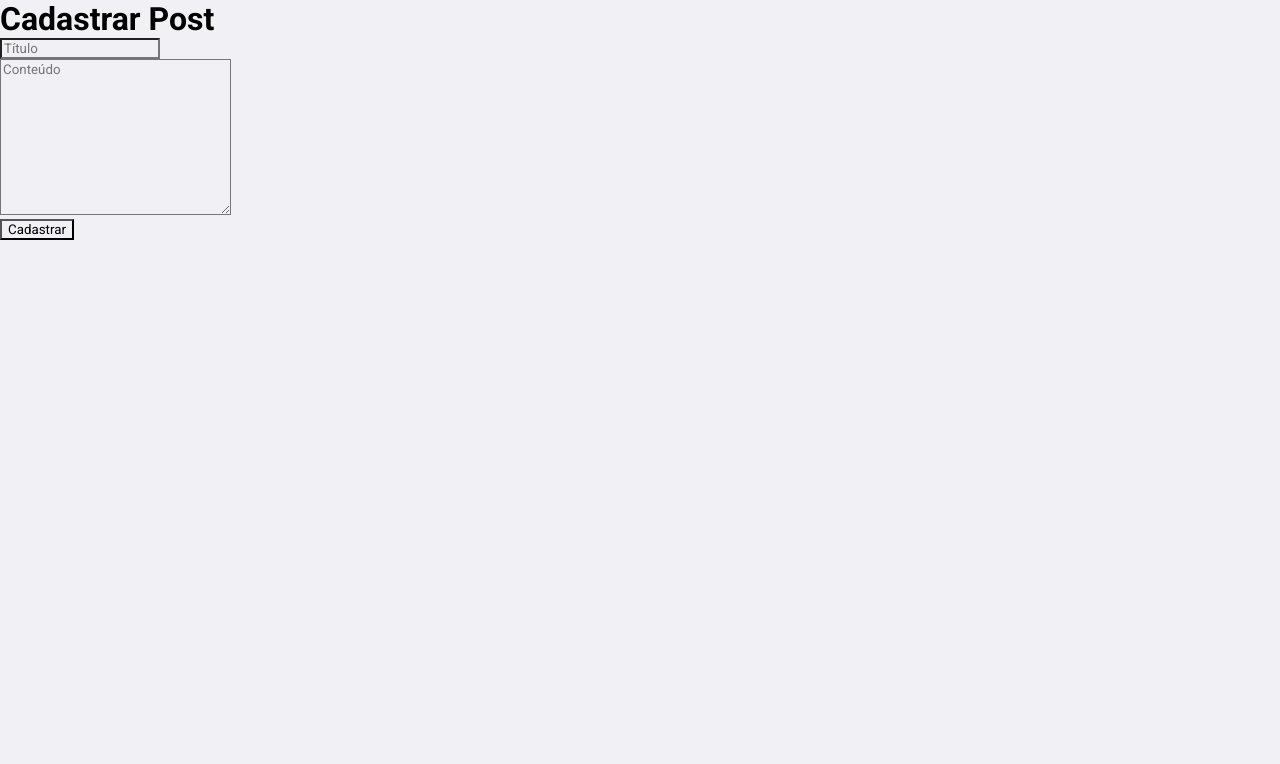
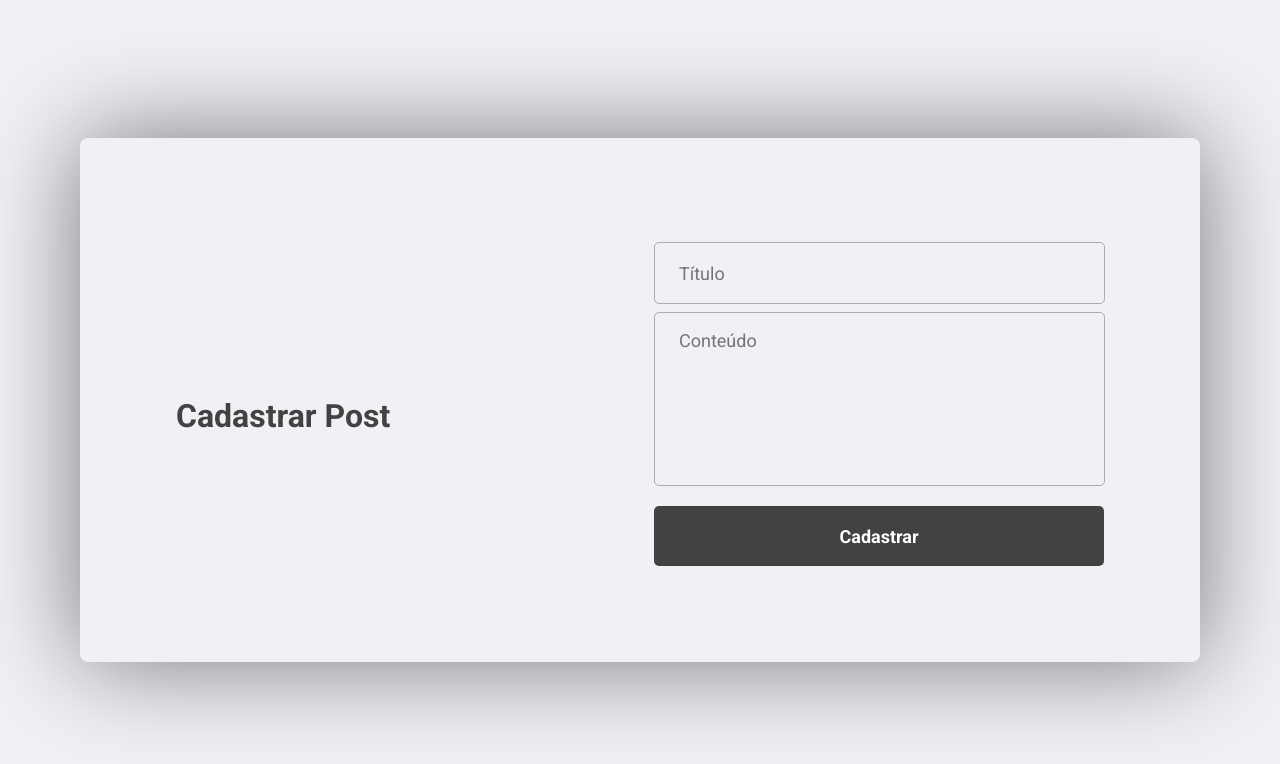
Before and after one commit to PauloVx/Desafio-Marlin, an Angular app: page /create in a window 1280 px wide. Shown: the top 764 px of the page. Built offline with nearby package versions, Linux system fonts and the light colour scheme.

Commit message:
Estilização da pagina de criação

```diff
--- a/src/app/create-post/create-post.component.html
+++ b/src/app/create-post/create-post.component.html
@@ -1,7 +1,9 @@
 <div class="container">
-  <h1>Cadastrar Post</h1>
-  <form #f="ngForm" (ngSubmit)="onSubmit(f)">
-    <div class="form-group">
+  <div class="content">
+    <section>
+      <h1>Cadastrar Post</h1>
+    </section>
+    <form #f="ngForm" (ngSubmit)="onSubmit(f)">
       <label for="title"></label>
       <input
         type="text"
@@ -10,19 +12,16 @@
         placeholder="Título"
         ngModel
       />
-    </div>
 
-    <div class="form-group">
       <label for="content"></label>
       <textarea
         name="content"
         class="post-content"
-        cols="30"
-        rows="10"
         placeholder="Conteúdo"
         ngModel
       ></textarea>
-    </div>
-    <button type="submit">Cadastrar</button>
-  </form>
+
+      <button type="submit">Cadastrar</button>
+    </form>
+  </div>
 </div>
--- a/src/app/create-post/create-post.component.scss
+++ b/src/app/create-post/create-post.component.scss
@@ -0,0 +1,85 @@
+@import "../../sass-files/colors";
+
+.container {
+  width: 100%;
+  max-width: 1120px;
+  height: 100vh;
+  margin: 0 auto;
+
+  display: flex;
+  align-items: center;
+  justify-content: center;
+
+  .content {
+    width: 100%;
+    padding: 96px;
+    box-shadow: 0 0 100px rgba(0, 0, 0, 0.5);
+    border-radius: 8px;
+
+    display: flex;
+    justify-content: space-between;
+    align-items: center;
+
+    input,
+    textarea {
+      margin-top: 8px;
+    }
+
+    section {
+      width: 100%;
+      max-width: 380px;
+
+      h1 {
+        margin: 64px 0 32px;
+        font-size: 32px;
+        color: $color-primary;
+      }
+    }
+
+    form {
+      width: 100%;
+      max-width: 450px;
+
+      button {
+        width: 100%;
+        height: 60px;
+        background: $color-primary;
+        border: 0;
+        border-radius: 5px;
+        color: #fff;
+        font-weight: bold;
+        margin-top: 16px;
+        display: inline-block;
+        text-align: center;
+        text-decoration: none;
+        font-size: 18px;
+        line-height: 60px;
+        transition: filter 0.3s;
+
+        &:hover {
+          filter: brightness(80%);
+        }
+      }
+
+      textarea {
+        width: 89%;
+        min-height: 140px;
+        resize: none;
+        color: $color-primary;
+        border: 1px solid $color-secondary;
+        border-radius: 5px;
+        padding: 16px 24px;
+        line-height: 24px;
+      }
+
+      input {
+        width: 89%;
+        height: 60px;
+        color: $color-primary;
+        border: 1px solid $color-secondary;
+        border-radius: 5px;
+        padding: 0 24px;
+      }
+    }
+  }
+}
--- a/src/app/post-details/post-details.component.scss
+++ b/src/app/post-details/post-details.component.scss
@@ -14,7 +14,7 @@
     width: 100%;
     padding: 96px;
     background: #f0f0f5;
-    box-shadow: 0 0 100px rgba(0, 0, 0, 0.25);
+    box-shadow: 0 0 100px rgba(0, 0, 0, 0.5);
     border-radius: 5px;
 
     display: flex;
--- a/src/styles.scss
+++ b/src/styles.scss
@@ -36,6 +36,11 @@ html {
     height: auto;
   }
 
+  button,
+  a {
+    cursor: pointer;
+  }
+
   .btn-back {
     text-decoration: none;
     color: $color-light-blue;
@@ -45,4 +50,10 @@ html {
       color: $color-dark-blue;
     }
   }
+
+  input,
+  button,
+  textarea {
+    font: 400 18px Roboto, sans-serif;
+  }
 }
```
